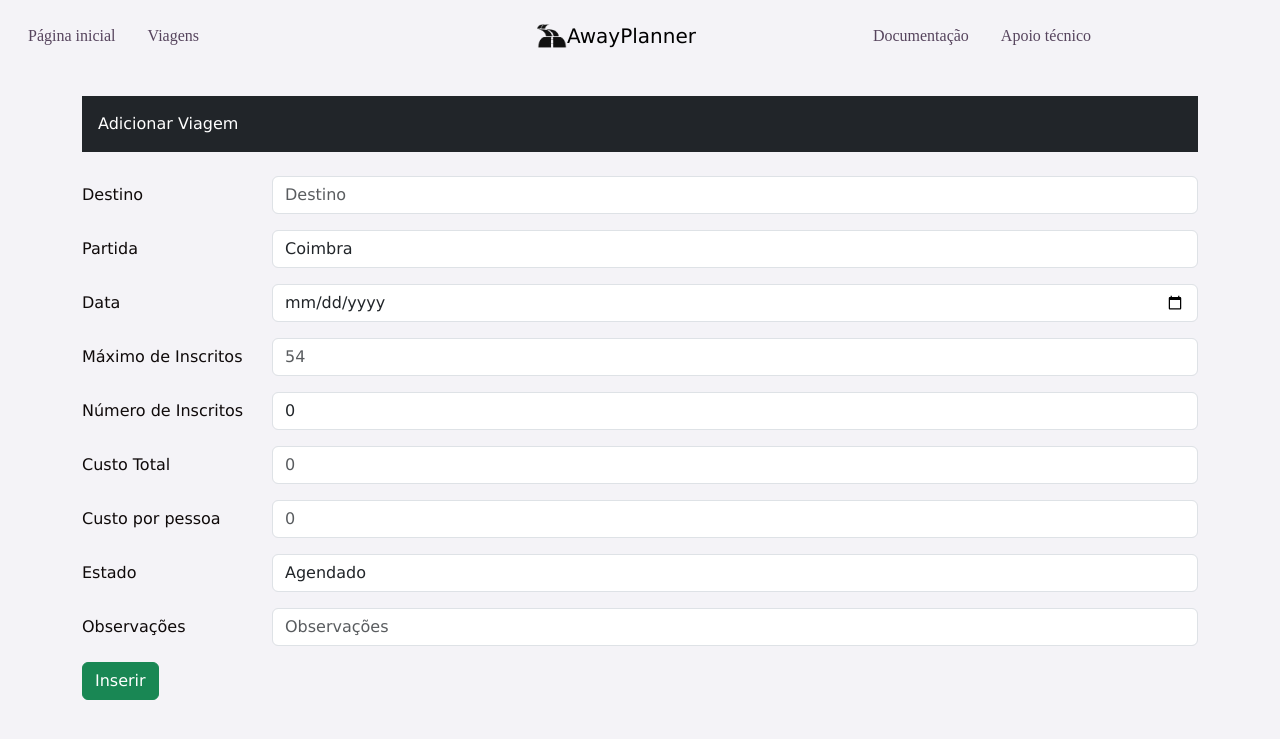
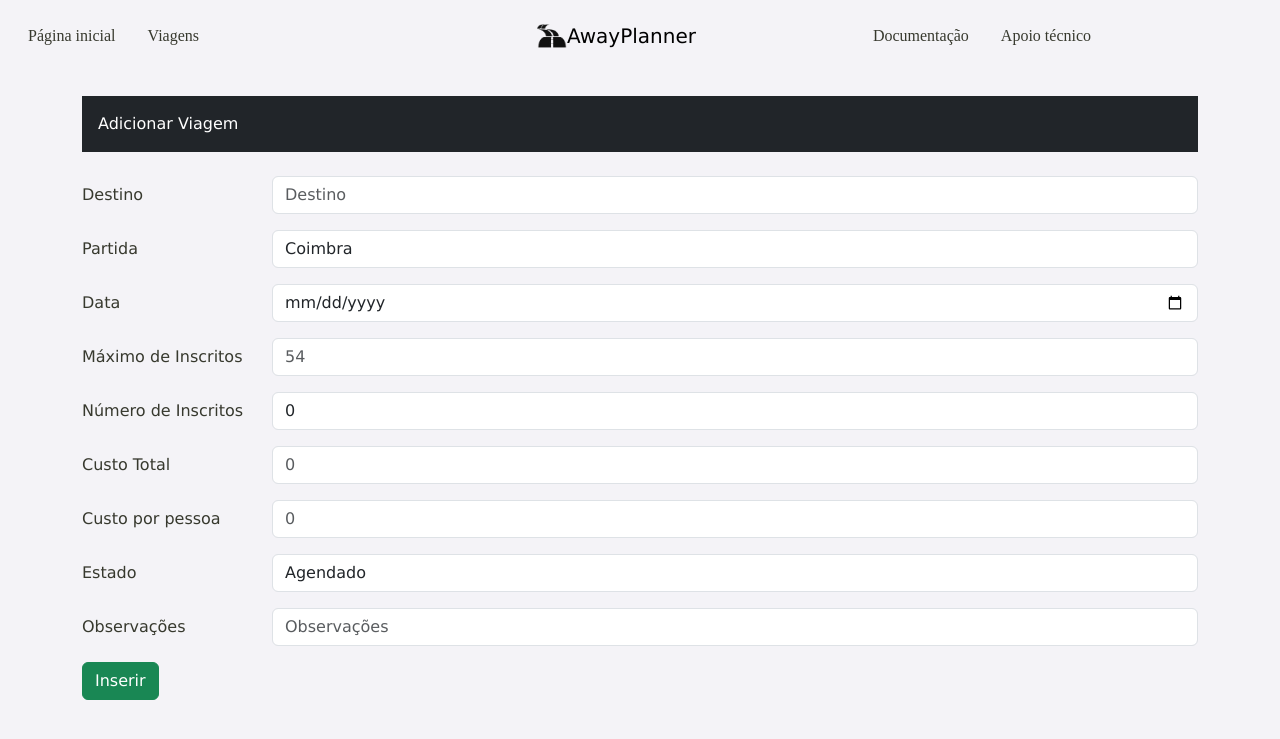
Before and after one commit to tiagomneves-pt/AwayPlanner, a PHP site: page /addViagem.php in a window 1280 px wide. Shown: the top 739 px of the page. Run offline with PHP 8.4, Linux system fonts and the light colour scheme; some web fonts are replaced.

Commit message:
Ligações e formatações

```diff
--- a/css/styles.css
+++ b/css/styles.css
@@ -5,14 +5,14 @@ branco: #f4f3f7
 preto: #0f0a0a
 cinzento: #C0C0C0
 cor-primária: #D0BAA9 (castanho)
-cor-secundária: #56445D (violeta)
+cor-secundária: #37392E (azeitona)
 
 */
 /*FIXME: Modificar os estilos de modo a não modificar as classes do bootstrap*/
 body{
     background-color: #f4f3f7;
     font-family: Verdana, Geneva, Tahoma, sans-serif;
-    color: #0f0a0a;
+    color: #37392E;
 }
 
 .btn-ap-primary {
@@ -56,7 +56,7 @@ body{
 }
 
 .nav-link{
-    color: #56445D;
+    color: #37392E;
     font-family: 'CooperHewittSemiBold';
     font-weight: normal;
     font-style: normal;
--- a/includes/menu.html
+++ b/includes/menu.html
@@ -24,7 +24,7 @@
                     <a class="nav-link m-2" aria-current="page" href="#">Documentação</a>
                 </li>
                 <li class="navitem">
-                    <a class="nav-link m-2" aria-current="page" href="#">Apoio técnico</a>
+                    <a class="nav-link m-2" aria-current="page" href="contactos.php">Apoio técnico</a>
                 </li>
             </ul>
 
--- a/index.php
+++ b/index.php
@@ -21,7 +21,7 @@
     ?>
     <div class="row g-0">
         <div class="col-12 col-md-6">
-            <button type="button" class="btn-ap-primary opcoes-index" onclick="redirecionarPagina('passageiros.php?id=<?= $prox_viagem->id_viagem?>&destino=<?= $prox_viagem->destino?>')">Próxima viagem: <h1 style="color: #56445D"><?= $prox_viagem->destino?></h1> </button>
+            <button type="button" class="btn-ap-primary opcoes-index" onclick="redirecionarPagina('passageiros.php?id=<?= $prox_viagem->id_viagem?>&destino=<?= $prox_viagem->destino?>')">Próxima viagem: <h1 style="color: #37392E"><?= $prox_viagem->destino?></h1> </button>
         </div>
         <div class="col-12 col-md-6">
             <button type="button" class="btn-ap-primary opcoes-index" onclick="redirecionarPagina('viagens.php')">Viagens</button>
@@ -30,7 +30,7 @@
             <button type="button" class="btn-ap-primary opcoes-index" onclick="redirecionarPagina()">Análises</button>
         </div>
         <div class="col-12 col-md-6">
-            <button type="button" class="btn-ap-primary opcoes-index" onclick="redirecionarPagina()">Apoio técnico</button>
+            <button type="button" class="btn-ap-primary opcoes-index" onclick="redirecionarPagina('contactos.php')">Apoio técnico</button>
         </div>
     </div>
 
```
